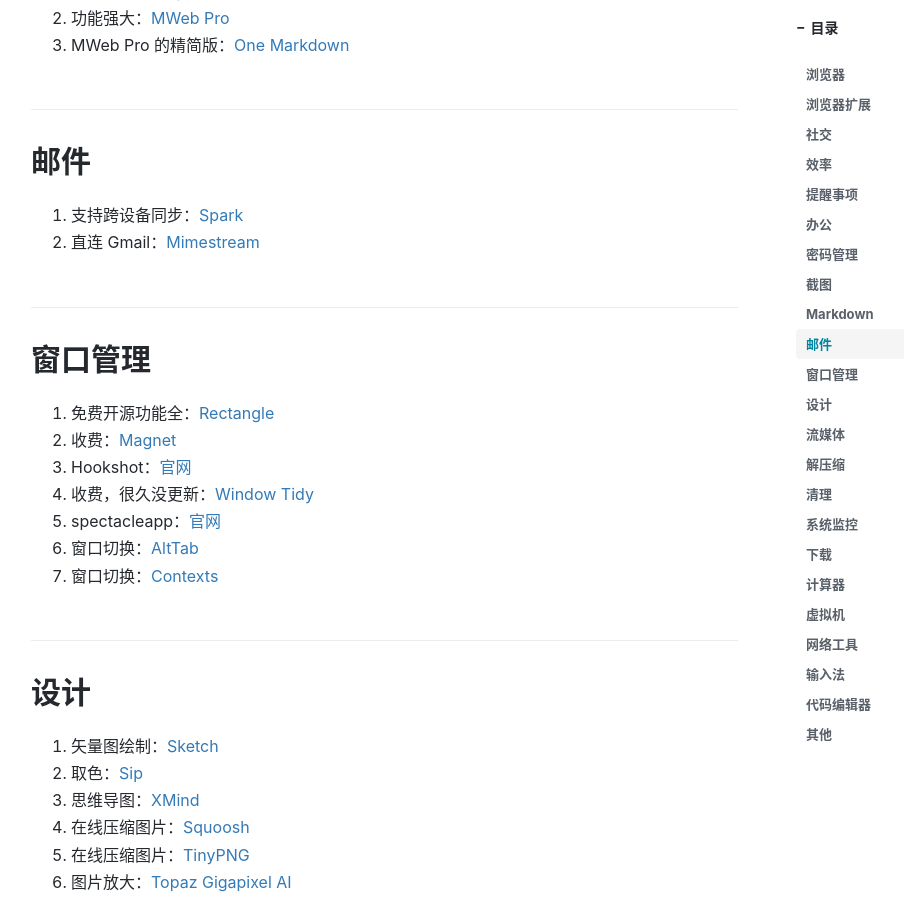
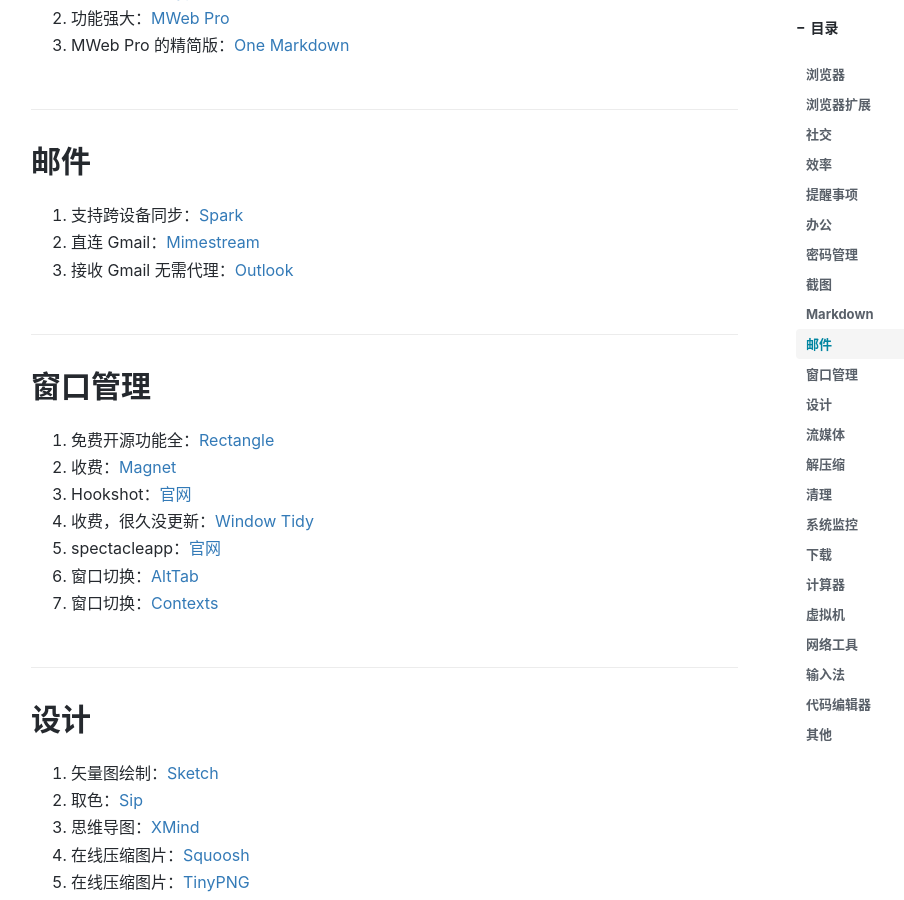
Before and after one commit to ssnhd/ssnhd.github.io, a Jekyll site: the page built from _posts/2022-8-27-mac-app.md, in a window 1280 px wide and 900 px high, scrolled down 2852 px. Shown: the whole window, without its empty margins (234-1138 px from the left). Built offline with Jekyll 4.4.1, drawn with Linux system fonts in a browser that asks for light colours; nearby versions of some CDN libraries; comment, search, counter and statistics services are not loaded.

Commit message:
Update 2022-8-27-mac-app.md

```diff
--- a/_posts/2022-8-27-mac-app.md
+++ b/_posts/2022-8-27-mac-app.md
@@ -75,6 +75,7 @@
 ## 邮件
 1. 支持跨设备同步：[Spark](https://apps.apple.com/cn/app/spark-readdle-出品的邮箱应用/id1176895641?mt=12)
 2. 直连 Gmail：[Mimestream](https://mimestream.com)
+3. 接收 Gmail 无需代理：[Outlook](https://apps.apple.com/cn/app/microsoft-outlook/id985367838?mt=12)
 
 ## 窗口管理
 1. 免费开源功能全：[Rectangle](https://github.com/rxhanson/Rectangle/releases)
```
